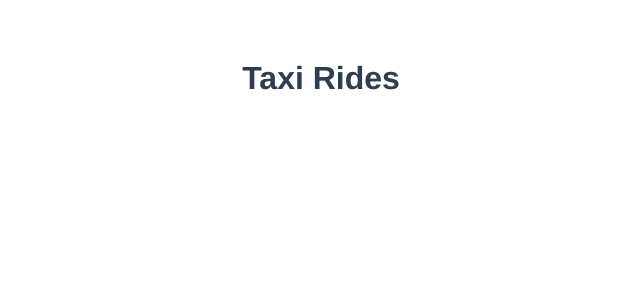
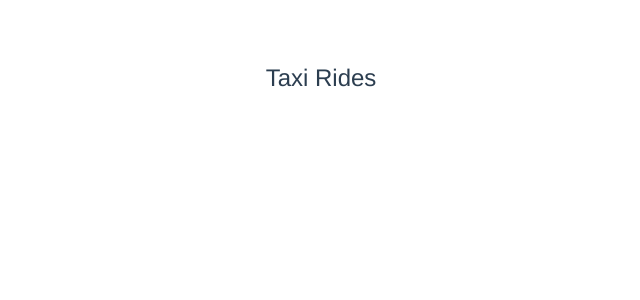
Before and after one commit to amandinemiceli/taxi-rides, a Vue app in the folder client/: page / in a window 1280 px wide. Shown: the top 300 px of the page, without its empty margins (319-959 px from the left). Built offline with nearby package versions, Linux system fonts and the light colour scheme.

Commit message:
Installed tailwindcss package

```diff
--- a/client/package.json
+++ b/client/package.json
@@ -11,6 +11,7 @@
     "axios": "^0.21.0",
     "core-js": "^3.6.5",
     "es6-promise": "^4.2.8",
+    "tailwindcss": "^1.9.6",
     "vue": "^2.6.11",
     "vue-router": "^3.2.0",
     "vuex": "^3.5.1"
--- /dev/null
+++ b/client/postcss.config.js
@@ -0,0 +1,9 @@
+const autoprefixer = require('autoprefixer');
+const tailwindcss  = require('tailwindcss');
+
+module.exports = {
+    plugins: [
+        tailwindcss,
+        autoprefixer,
+    ],
+};
--- a/client/src/App.vue
+++ b/client/src/App.vue
@@ -1,6 +1,6 @@
 <template>
     <div id="app">
-        <h1>Taxi Rides</h1>
+        <h1 class="text-2xl">Taxi Rides</h1>
         <router-view/>
     </div>
 </template>
--- /dev/null
+++ b/client/src/assets/styles/index.css
@@ -0,0 +1,3 @@
+@tailwind base;
+@tailwind components;
+@tailwind utilities;
--- a/client/src/main.js
+++ b/client/src/main.js
@@ -1,6 +1,8 @@
 import Vue from 'vue'
 import App from './App.vue'
 import router from './router'
+
+import './assets/styles/index.css';
 
 Vue.config.productionTip = false
 
```
Also changed, not shown: 1 other file (tests, documents, lock files or other folders).
